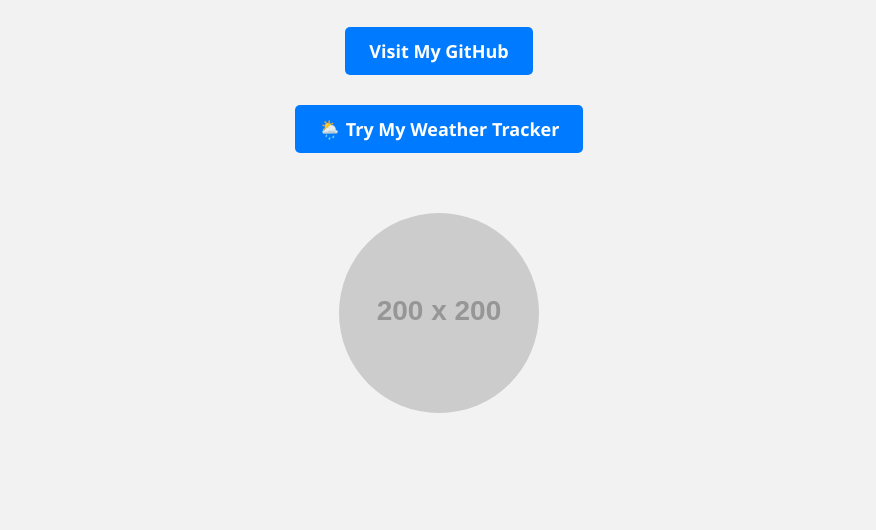
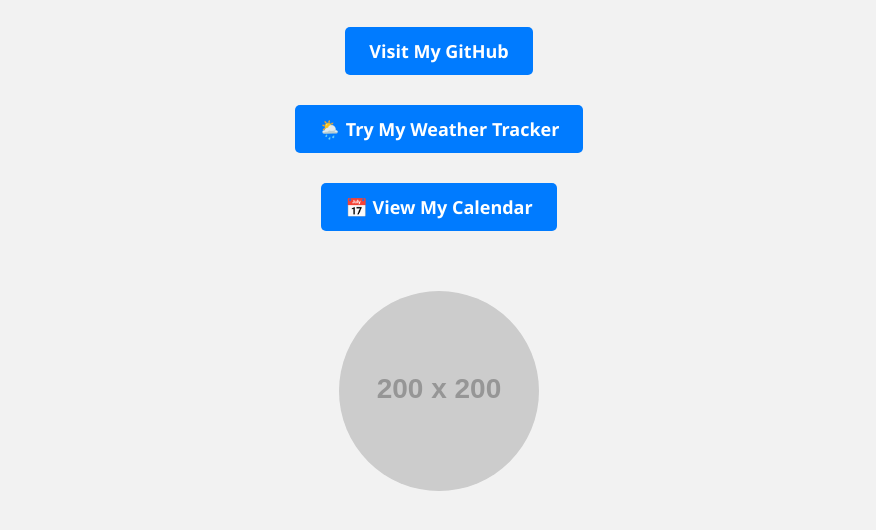
Before and after one commit to joter2024/jose-website, a plain HTML site: page index.html in a window 1280 px wide. Shown: the part 176-706 px from the top of the page, without its empty margins (201-1077 px from the left). Drawn offline with Linux system fonts and the light colour scheme; placeholder pictures from the web are drawn by us.

Commit message:
Update index.html

```diff
--- a/index.html
+++ b/index.html
@@ -48,8 +48,14 @@
 </p>
 
 <p>
-    <a class="button" href="https://codepen.io/Jose-Ferreira-Jferre/full/pvvWxgw" target="_blank">
+  <a class="button" href="https://www.google.com" target="_blank">
     🌦️ Try My Weather Tracker
+  </a>
+</p>
+
+<p>
+  <a class="button" href="https://www.google.com" target="_blank">
+    📅 View My Calendar
   </a>
 </p>
 
```
Lines whose indentation alone changed are shown as unchanged.
